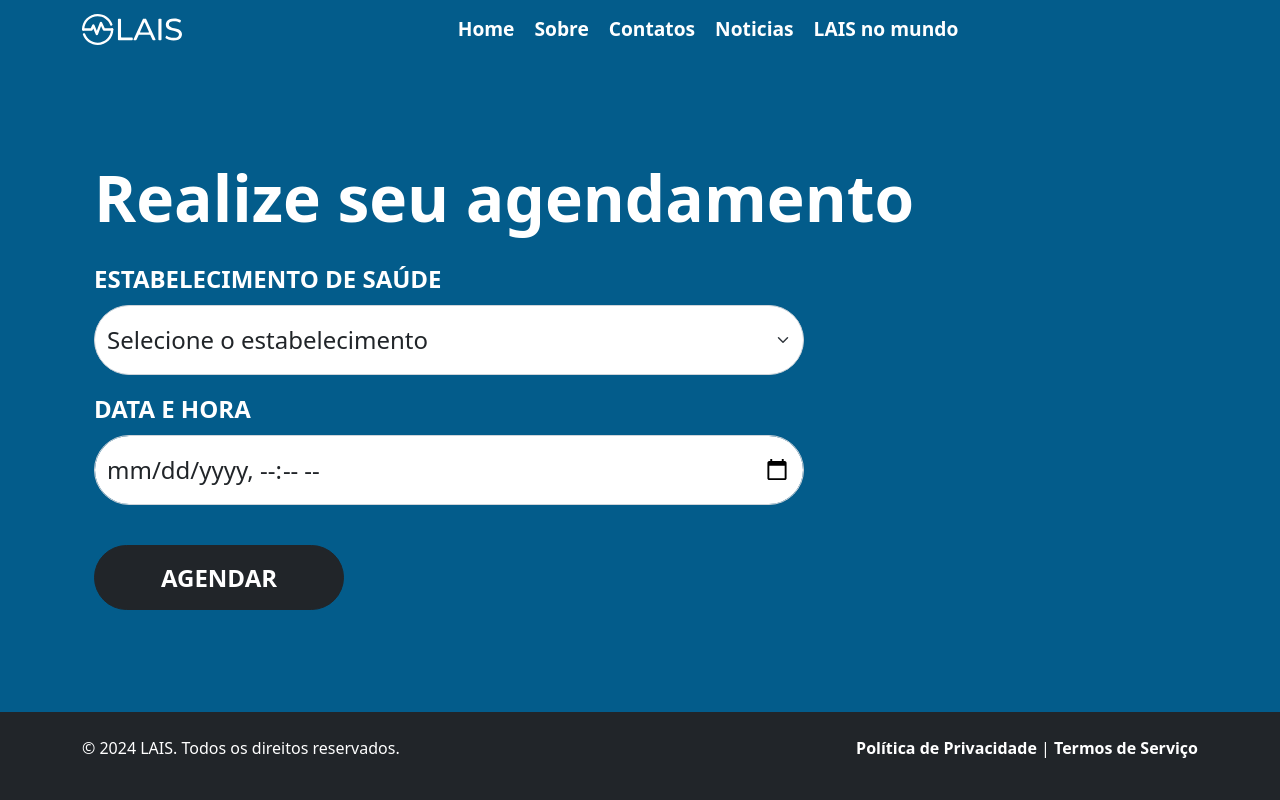
After one commit to marciusvic/Projeto-LAIS, a Django app: page /agendamento/ in a window 1280 px wide. The commit adds this page. Run offline with Django 5.2, Linux system fonts and the light colour scheme.

Commit message:
feat: criadas telas de cadastro e agendamento

```diff
--- /dev/null
+++ b/agendamento_covid/templates/usuarios/agendamento.html
@@ -0,0 +1,28 @@
+{% extends "usuarios/base.html" %}
+
+{% load static %}
+
+{% block style %}
+  <link rel="stylesheet" href="{% static 'css/usuarios/agendamento/style.css' %}">
+{% endblock %}
+
+{% block title %}Agendamento{% endblock %}
+
+{% block content %}
+  <div class="container">
+    <h1>Realize seu agendamento</h1>
+    <div class="col-md-6">
+      <label for="estabelecimento" class="form-label text-white">ESTABELECIMENTO DE SAÚDE</label>
+      <select class="form-select rounded-pill py-3" id="estabelecimento" name="estabelecimento">
+        <option value="">Selecione o estabelecimento</option>
+
+      </select>
+
+      <label for="data_e_hora" class="form-label text-white">DATA E HORA</label>
+      <input type="datetime-local" class="form-control rounded-pill py-3" id="data_e_hora" name="data_e_hora">
+      <button class="btn btn-dark rounded-pill">
+        <p class="btn-text">AGENDAR</p>
+      </button>
+    </div>
+  </div>
+{% endblock %}
--- a/agendamento_covid/templates/usuarios/base.html
+++ b/agendamento_covid/templates/usuarios/base.html
@@ -6,6 +6,7 @@
     <meta charset="utf-8">
     <meta name="viewport" content="width=device-width, initial-scale=1">
     <link href="https://cdn.jsdelivr.net/npm/bootstrap@5.0.2/dist/css/bootstrap.min.css" rel="stylesheet" integrity="sha384-EVSTQN3/azprG1Anm3QDgpJLIm9Nao0Yz1ztcQTwFspd3yD65VohhpuuCOmLASjC" crossorigin="anonymous">
+    <link rel="stylesheet" href="https://cdnjs.cloudflare.com/ajax/libs/font-awesome/5.15.3/css/all.min.css" integrity="sha512-0Cp0D5A0iD5LPeaFv/ei7stH5Hq18qMA6nsa6sPsAmA+9aGv8Jn3M9l++fwK7KV5ZIWoJfR7kR0H5DwIKBKpvo1AA==" crossorigin="anonymous" />
     <link rel="stylesheet" href="{% static 'css/usuarios/base/style.css' %}">
     {%block style%} {% endblock %}
     <title>{% block title %}{% endblock %}</title>
--- a/agendamento_covid/urls.py
+++ b/agendamento_covid/urls.py
@@ -4,5 +4,7 @@ from . import views
 
 urlpatterns = [
     path('', views.home, name='home'),
-    path('login/', views.login, name='login')
+    path('login/', views.login, name='login'),
+    path('cadastrar/', views.cadastrar, name='cadastrar'),
+    path('agendamento/', views.agendamento, name='agendamento')
 ]
--- a/agendamento_covid/views.py
+++ b/agendamento_covid/views.py
@@ -7,3 +7,9 @@ def home(request):
 
 def login(request):
     return render(request, 'usuarios/login.html')
+
+def cadastrar(request):
+    return render(request, 'usuarios/cadastrar.html')
+
+def agendamento(request):
+    return render(request, 'usuarios/agendamento.html')
--- /dev/null
+++ b/static/css/usuarios/agendamento/style.css
@@ -0,0 +1,45 @@
+*{
+    margin: 0;
+    padding: 0;
+    list-style: none;
+}
+body{
+    background-color: #035C8B;
+}
+
+h1{
+    color: #fff;
+    font-size: 4rem;
+    font-weight: 700;
+}
+
+.form-label{
+    margin-top: 1rem;
+    font-size: 1.5rem;
+    font-weight: 700;
+}
+
+.form-control{
+    font-size: 1.5rem;
+    width: 130%;
+}
+
+.form-select{
+    font-size: 1.5rem;
+    width: 130%;
+}
+
+.btn{
+    font-size: 1.5rem;
+    margin-top: 2.5rem;
+    width: 250px;
+    height: 65px;
+}
+
+.btn-text{
+    margin: 0;
+    font-size: 1.5rem;
+    text-align: center;
+    color: #fff;
+    font-weight: 700;
+}
```
Also changed, not shown: agendamento_covid/templates/usuarios/cadastrar.html (added, +52 -0 lines), static/css/usuarios/cadastrar/style.css (added, +44 -0 lines).
